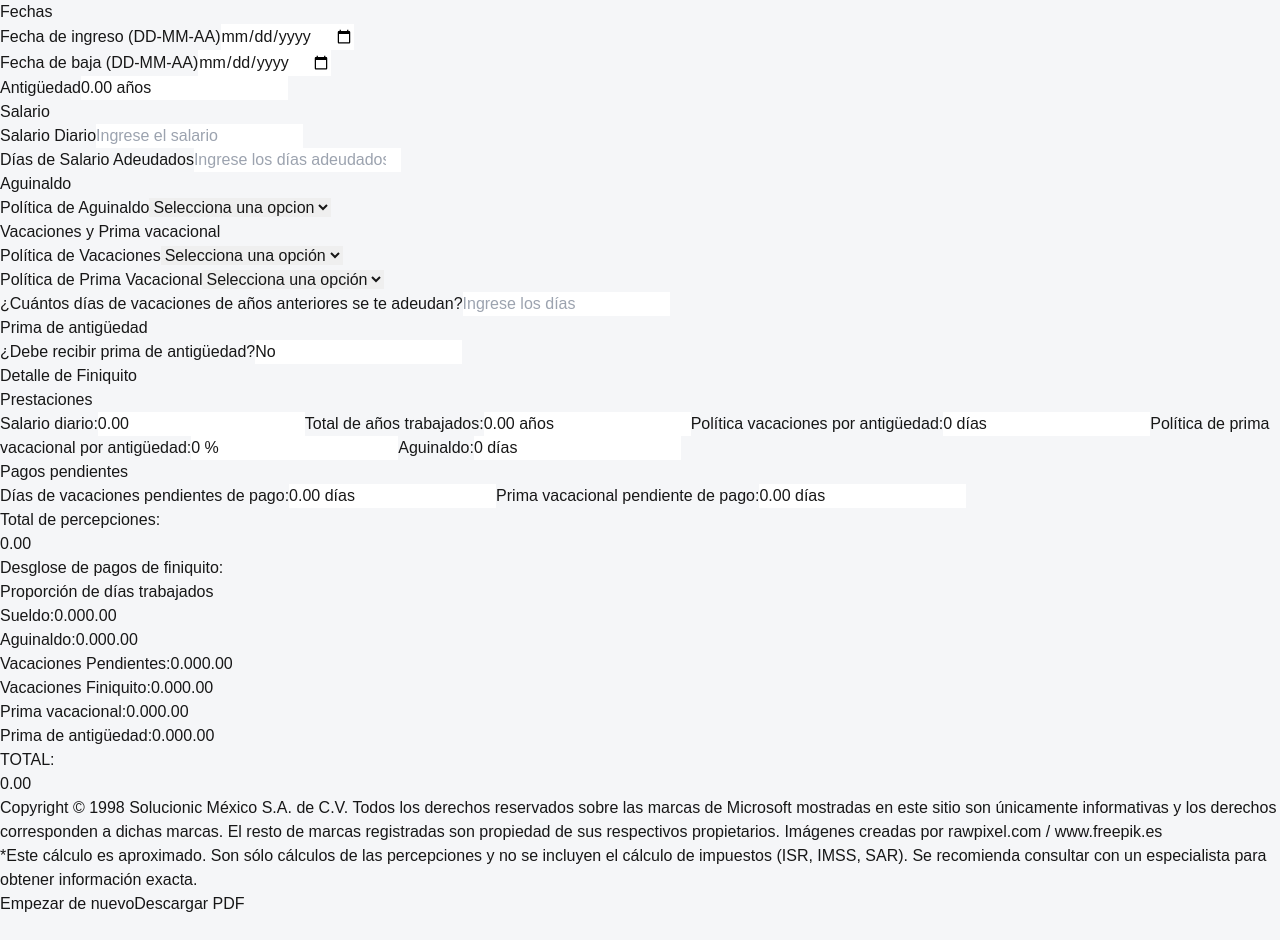
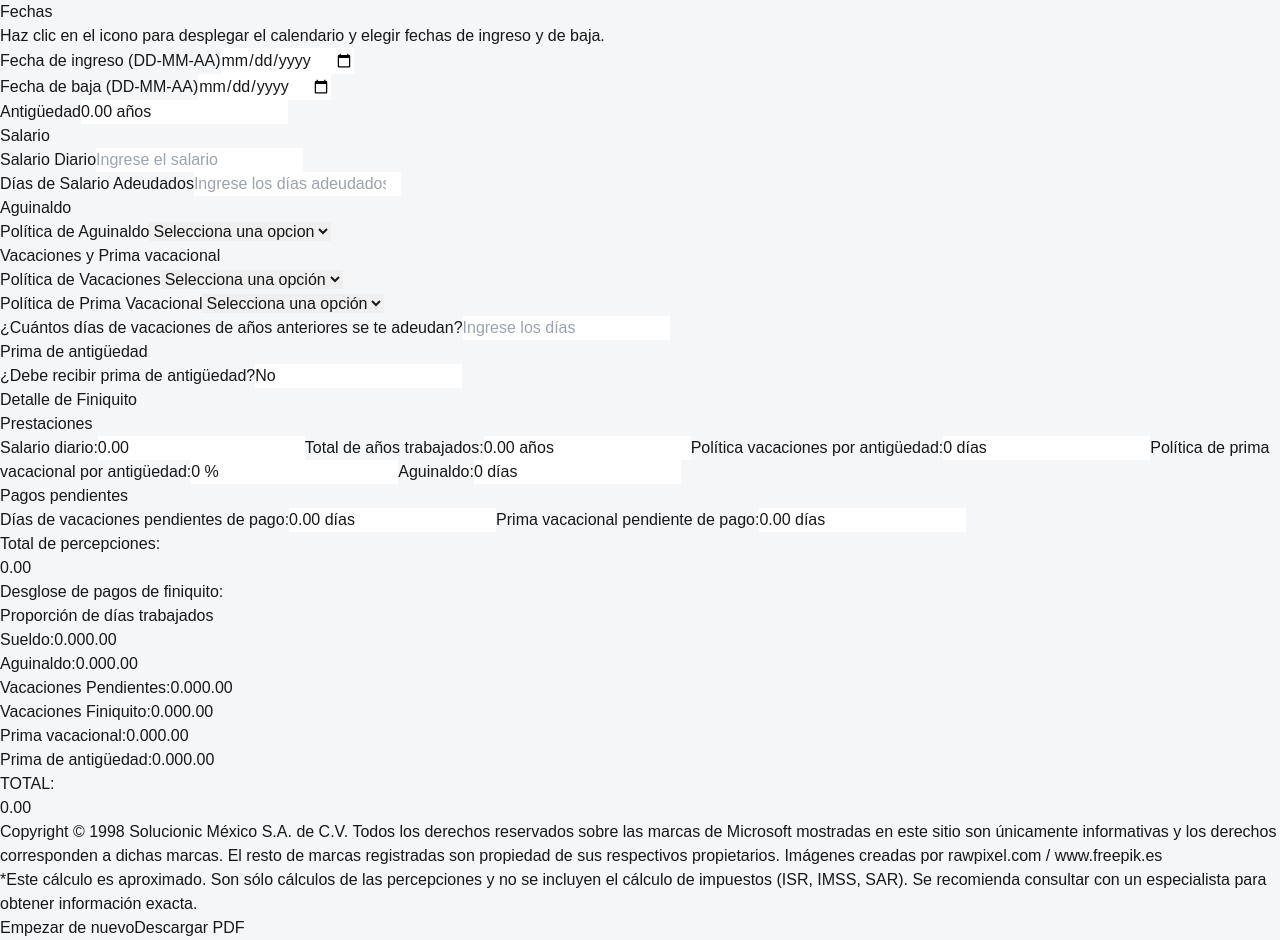
Before and after one commit to AdanTouchPoint/Finiquito-calculadora, a Next.js app: page / in a window 1280 px wide. Before the commit the page ends 916 px from the top, so only its background shows below. Built offline with nearby package versions, Linux system fonts and the light colour scheme.

Commit message:
message changed

```diff
--- a/src/app/components/FirstStep.tsx
+++ b/src/app/components/FirstStep.tsx
@@ -63,9 +63,10 @@ export default function FirstStep({
       <WarningModal
         isOpen={isModalOpen}
         onClose={handleCloseModal}
-        message="La fecha de baja no puede ser anterior a la fecha de ingreso."
+        message=" La fecha de baja debe ser posterior a la fecha de ingreso. Seleccionala en el calendario."
       />
       <h2 className="text-red-600 text-lg font-bold">Fechas</h2>
+      <p className="text-xs text-gray-400 mb-2 mt-2">Haz clic en el icono para desplegar el calendario y elegir fechas de ingreso y de baja.</p>
       <div className="grid grid-cols-1 md:grid-cols-2 gap-4">
         <div>
           <label className="text-gray-700 text-xs mb-2 font-semibold">
```
